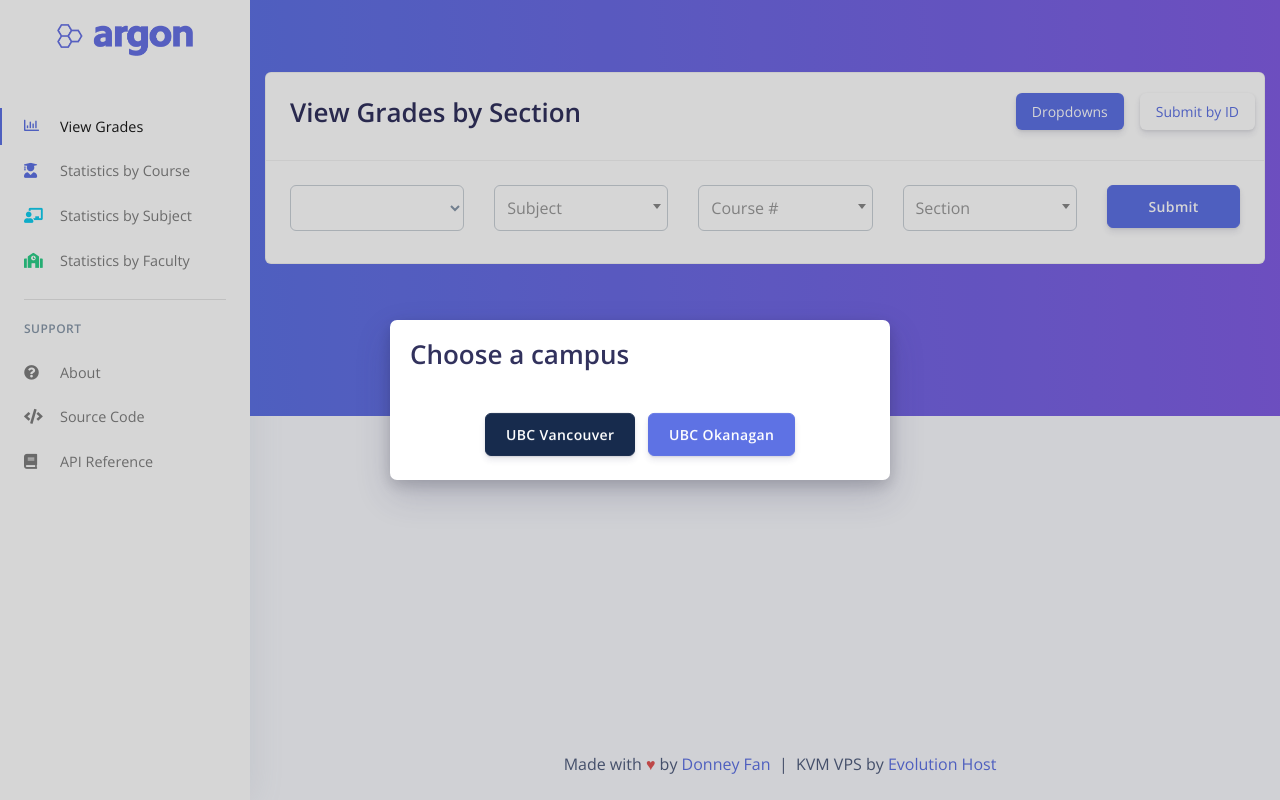
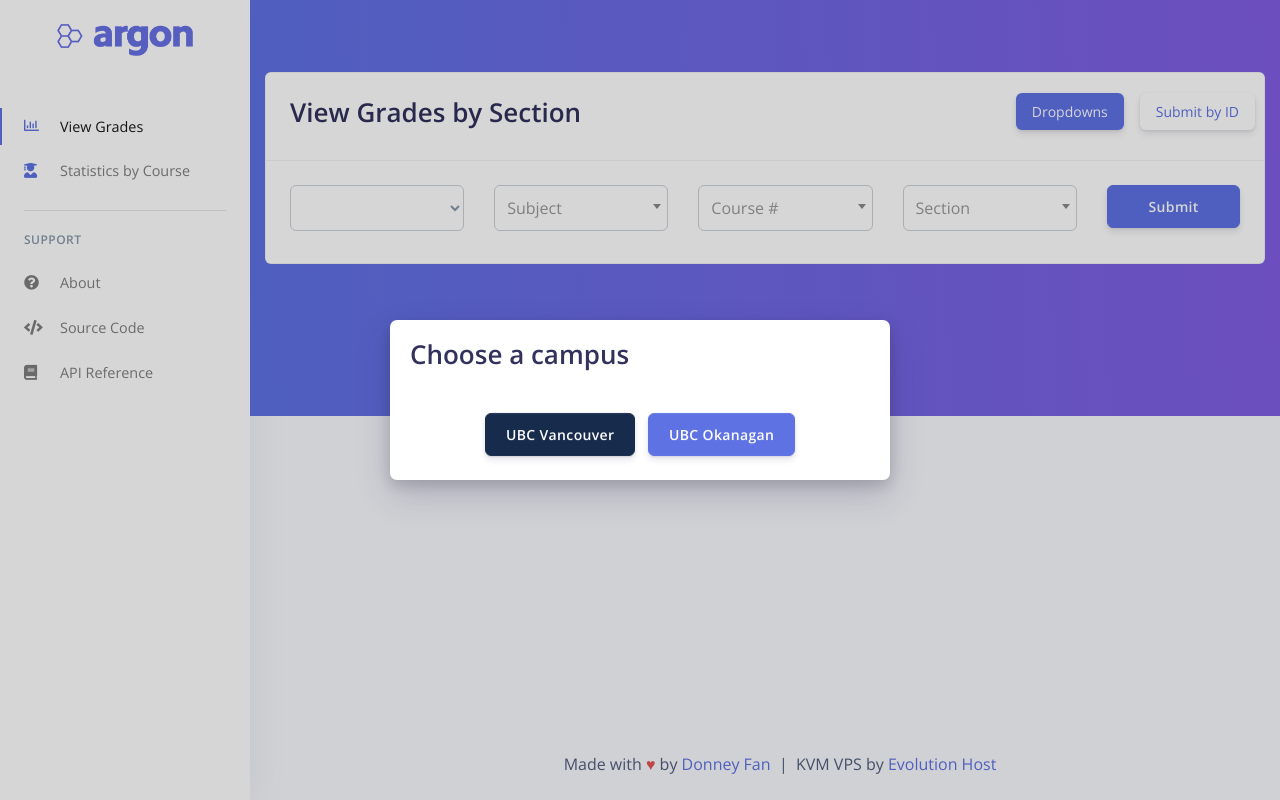
Before and after one commit to DonneyF/ubcgrades, a Flask app: page / in a window 1280 px wide. Run offline with Flask 2, Linux system fonts and the light colour scheme; lists and menus that the app fills with data are empty; some libraries are stand-ins or nearby versions.

Commit message:
Hide links for later use.

```diff
--- a/app/templates/site_template/sidebar.html
+++ b/app/templates/site_template/sidebar.html
@@ -40,7 +40,6 @@
         <ul class="navbar-nav">
           <li class="nav-item">
             <a class="nav-link {% if active_page == "index" %} active {% endif %}" href="{{ url_for('main.index') }}">
-                <!-- TODO: Update Routes -->
               <i class="far fa-chart-bar text-primary"></i>View Grades
             </a>
           </li>
@@ -49,16 +48,16 @@
               <i class="fas fa-user-graduate text-blue"></i>Statistics by Course
             </a>
           </li>
-          <li class="nav-item">
-              <a class="nav-link {% if active_page == "statistics_by_subject" %} active {% endif %}" href="{{ url_for('main.statistics_by_subject') }}">
-                <i class="fas fa-chalkboard-teacher text-teal"></i>Statistics by Subject
-              </a>
-            </li>
-          <li class="nav-item">
-            <a class="nav-link {% if active_page == "statistics_by_faculty" %} active {% endif %}" href="{{ url_for('main.statistics_by_faculty') }}">
-              <i class="fas fa-school text-green"></i>Statistics by Faculty
-            </a>
-          </li>
+{#          <li class="nav-item">#}
+{#              <a class="nav-link {% if active_page == "statistics_by_subject" %} active {% endif %}" href="{{ url_for('main.statistics_by_subject') }}">#}
+{#                <i class="fas fa-chalkboard-teacher text-teal"></i>Statistics by Subject#}
+{#              </a>#}
+{#            </li>          #}
+{#          <li class="nav-item">#}
+{#            <a class="nav-link {% if active_page == "statistics_by_faculty" %} active {% endif %}" href="{{ url_for('main.statistics_by_faculty') }}">#}
+{#              <i class="fas fa-school text-green"></i>Statistics by Faculty#}
+{#            </a>#}
+{#          </li>#}
         </ul>
         <!-- Divider -->
         <hr class="my-3">
```
